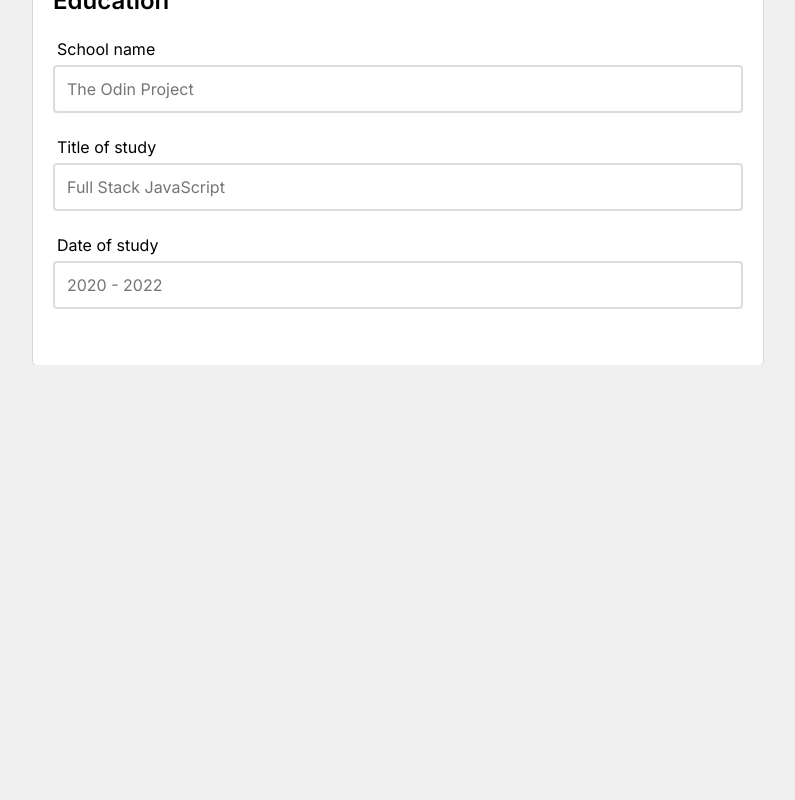
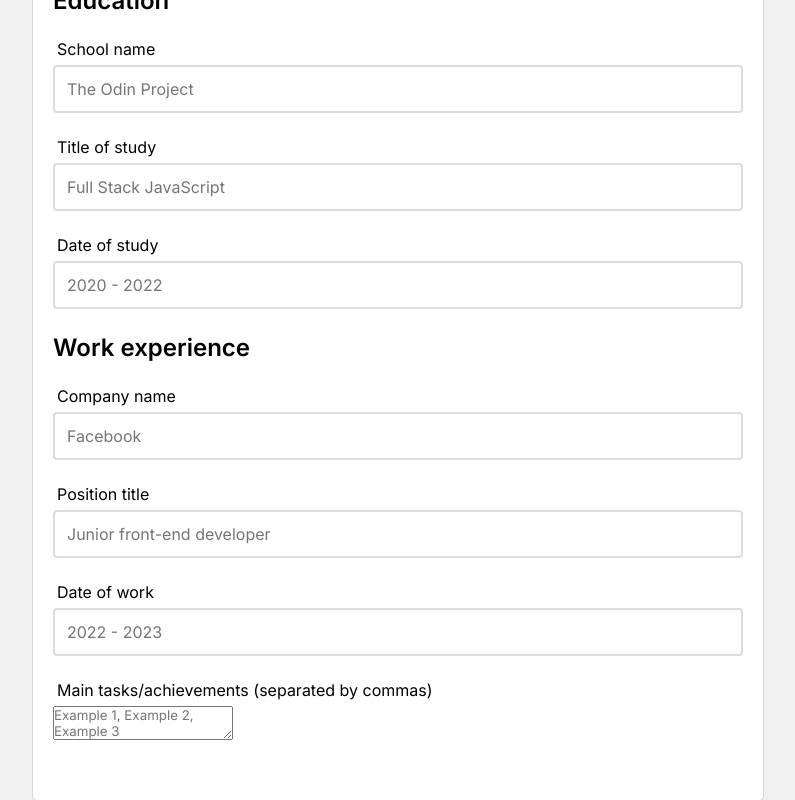
Before and after one commit to nelrnd/react-cv-application, a React (Create React App) app: page / in a window 1280 px wide. Shown: the part 577-1377 px from the top of the page, without its empty margins (242-1037 px from the left). Before the commit the page ends 942 px from the top, so only its background shows below. Built offline with nearby package versions, Linux system fonts and the light colour scheme.

Commit message:
Create WorkFormSection component

```diff
--- a/src/App.js
+++ b/src/App.js
@@ -1,6 +1,7 @@
 import React, { Component } from 'react';
 import GeneralFormSection from './components/GeneralFormSection';
 import EducationFormSection from './components/EducationFormSection';
+import WorkFormSection from './components/WorkFormSection';
 
 class App extends Component {
   render() {
@@ -8,6 +9,7 @@ class App extends Component {
       <div className="App">
         <GeneralFormSection />
         <EducationFormSection />
+        <WorkFormSection />
       </div>
     );
   }
--- /dev/null
+++ b/src/components/WorkFormSection.js
@@ -0,0 +1,43 @@
+import React, { Component } from 'react';
+
+class WorkFormSection extends Component {
+  render() {
+    return (
+      <div className="form-section">
+        <h2>Work experience</h2>
+
+        <div>
+          <label htmlFor="company-name">Company name</label>
+          <input type="text" id="company-name" placeholder="Facebook" />
+        </div>
+
+        <div>
+          <label htmlFor="position-title">Position title</label>
+          <input
+            type="text"
+            id="position-title"
+            placeholder="Junior front-end developer"
+          />
+        </div>
+
+        <div>
+          <label htmlFor="date-of-work">Date of work</label>
+          <input type="text" id="date-of-work" placeholder="2022 - 2023" />
+        </div>
+
+        <div>
+          <label htmlFor="main-tasks">
+            Main tasks/achievements
+            <span className="details"> (separated by commas)</span>
+          </label>
+          <textarea
+            id="main-tasks"
+            placeholder="Example 1, Example 2, Example 3"
+          ></textarea>
+        </div>
+      </div>
+    );
+  }
+}
+
+export default WorkFormSection;
```
